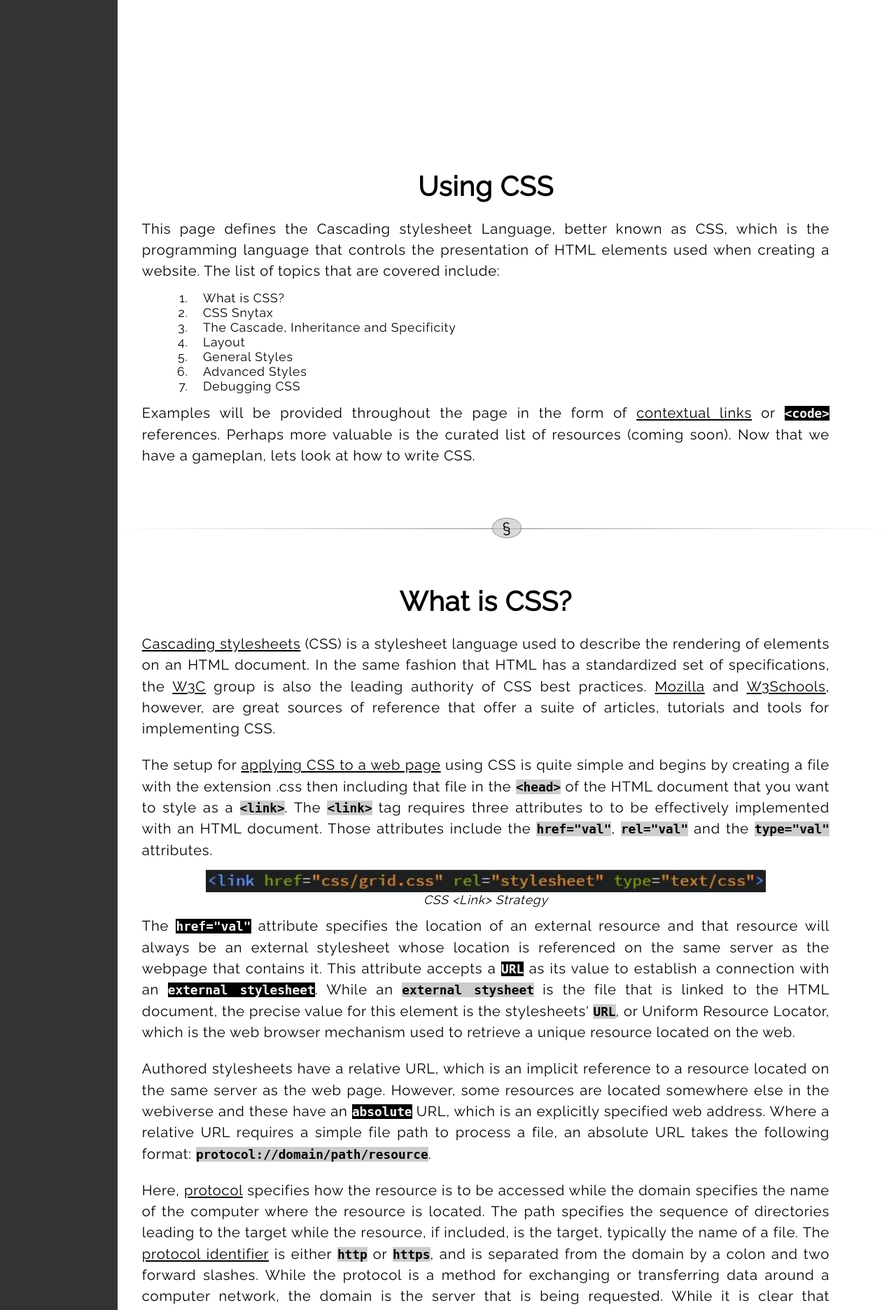
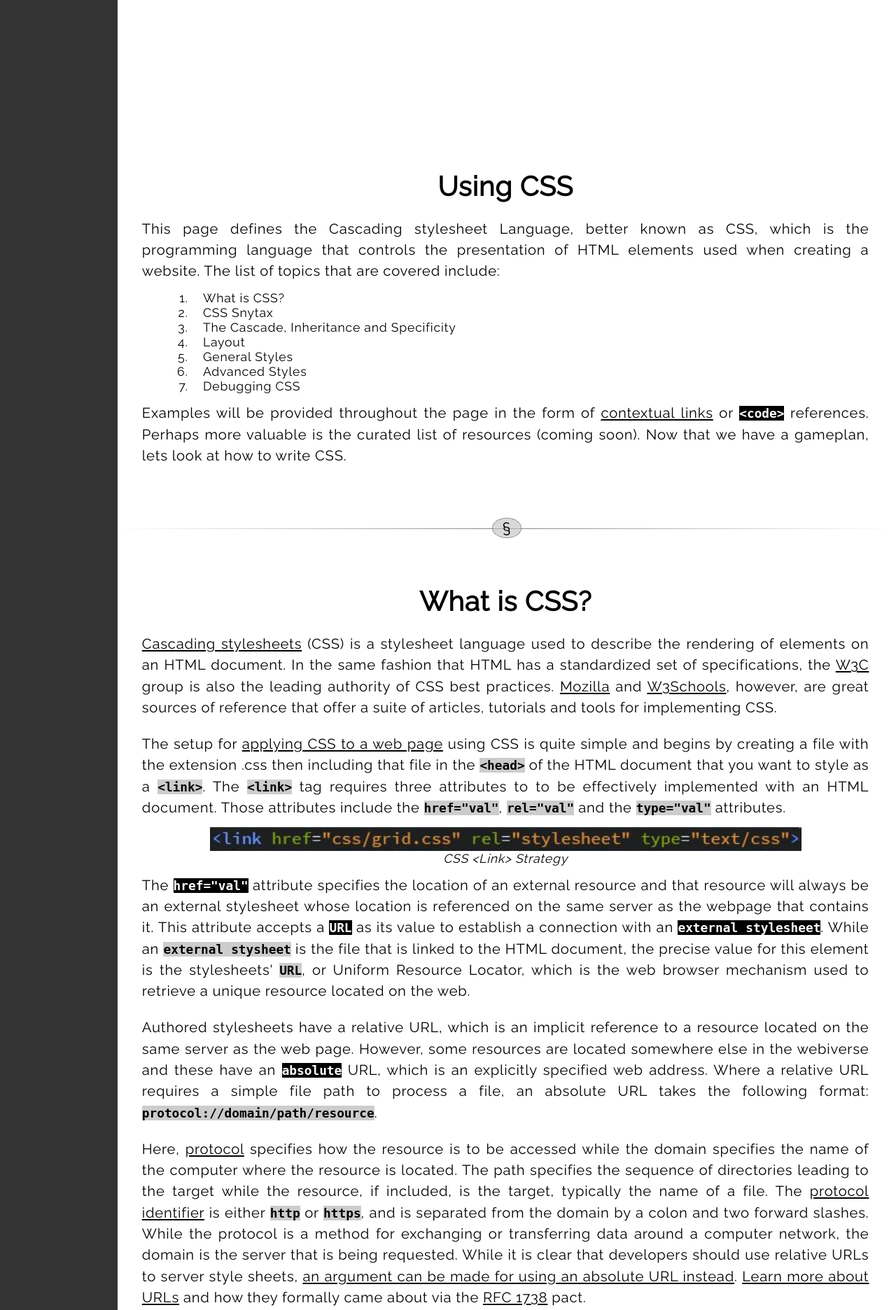
Before and after one commit to MisterMoody/mistermoody.github.io, a PHP site: page /usingCSS.html in a window 1280 px wide. Shown: the part 553-2425 px from the top of the page at 70% size. Run offline with PHP 8.4, Linux system fonts and the light colour scheme.

Commit message:
Remove Max-Width Property from .intro Class = <p> Text Extends Full Width

```diff
--- a/css/grid.css
+++ b/css/grid.css
@@ -65,7 +65,7 @@ main {max-width: 100%;}
   .intro {
     margin: 8px 1em 0;
     width: 95%;
-    max-width: 1000px;
+    /*max-width: 1000px;*/
   }
 }
 /* =================================== */
```
